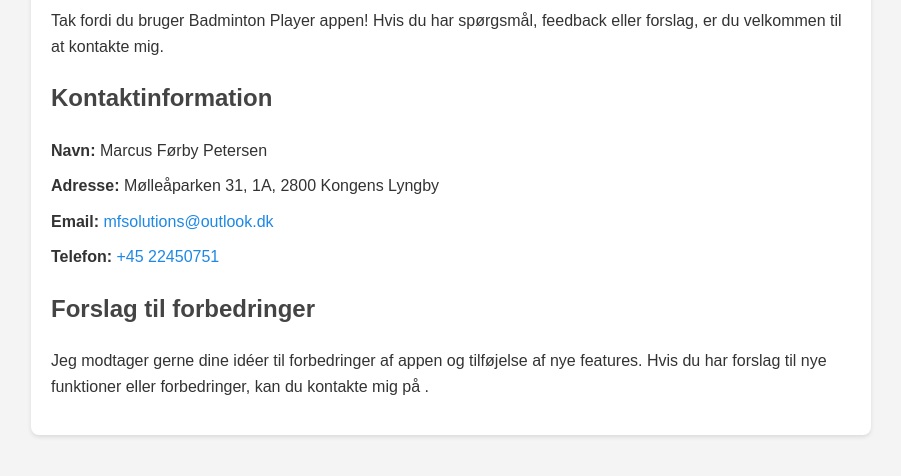
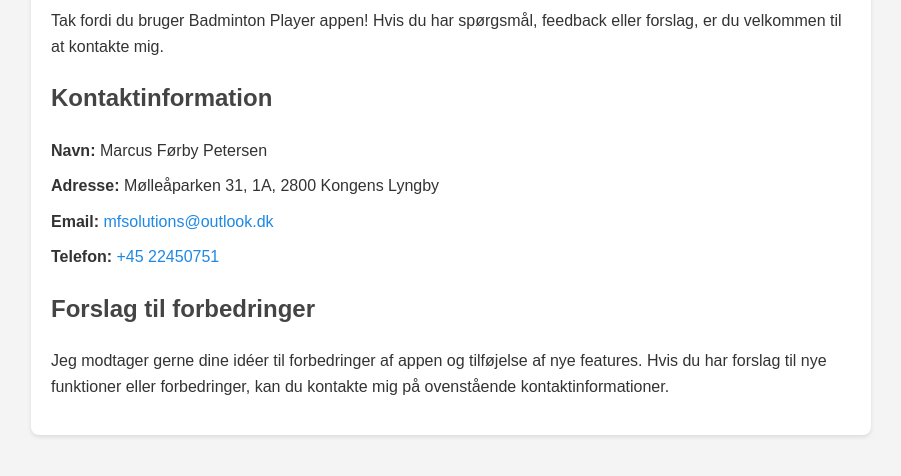
Before and after one commit to marcusforby/mf-solutions-website, a plain HTML site: page index.html in a window 1280 px wide. Shown: the part 156-632 px from the top of the page, without its empty margins (189-1090 px from the left). Drawn offline with Linux system fonts and the light colour scheme.

Commit message:
Opdateret "Forslag til forbedringer"

```diff
--- a/index.html
+++ b/index.html
@@ -53,7 +53,7 @@
         </div>
 
         <h2>Forslag til forbedringer</h2>
-        <p>Jeg modtager gerne dine idéer til forbedringer af appen og tilføjelse af nye features. Hvis du har forslag til nye funktioner eller forbedringer, kan du kontakte mig på <a href="http://support.example.com/feature-request"></a>.</p>
+        <p>Jeg modtager gerne dine idéer til forbedringer af appen og tilføjelse af nye features. Hvis du har forslag til nye funktioner eller forbedringer, kan du kontakte mig på ovenstående kontaktinformationer.</p>
     </div>
 </body>
 </html>
```
